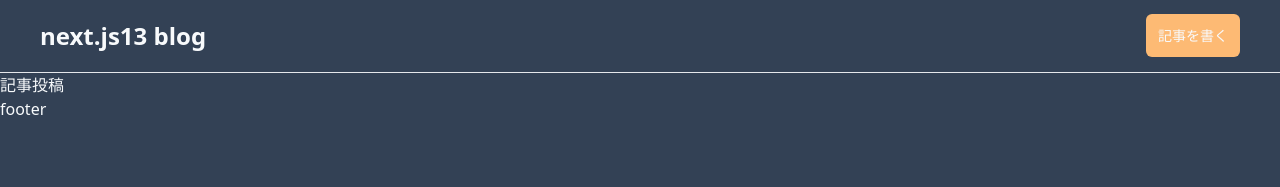
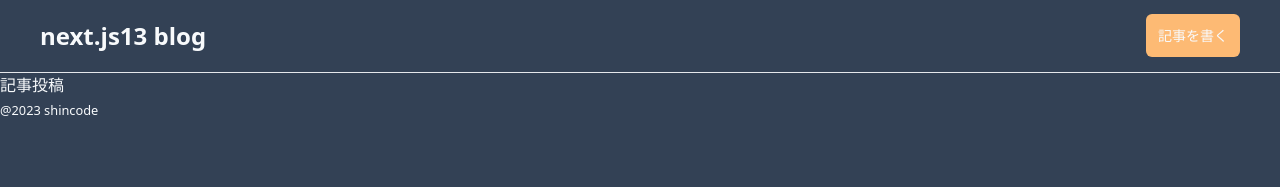
Before and after one commit to kotaro1574/nextjs.13-my-blog, a Next.js app: page / in a window 1280 px wide. Shown: the top 187 px of the page. Built offline with nearby package versions, Linux system fonts and the light colour scheme.

Commit message:
create: Footer作成

```diff
--- /dev/null
+++ b/app/Footer.tsx
@@ -0,0 +1,9 @@
+const Footer = () => {
+  return (
+    <footer>
+      <small>@2023 shincode</small>
+    </footer>
+  )
+}
+
+export default Footer
--- a/app/layout.tsx
+++ b/app/layout.tsx
@@ -1,6 +1,7 @@
 import type { Metadata } from 'next'
 import './globals.css'
 import Header from './Header'
+import Footer from './Footer'
 
 export const metadata: Metadata = {
   title: 'Next.js13 Blog',
@@ -17,7 +18,7 @@
       <body className={'container mx-auto bg-slate-700 text-slate-50'}>
         <Header />
         {children}
-        <footer>footer</footer>
+        <Footer />
       </body>
     </html>
   )
```
